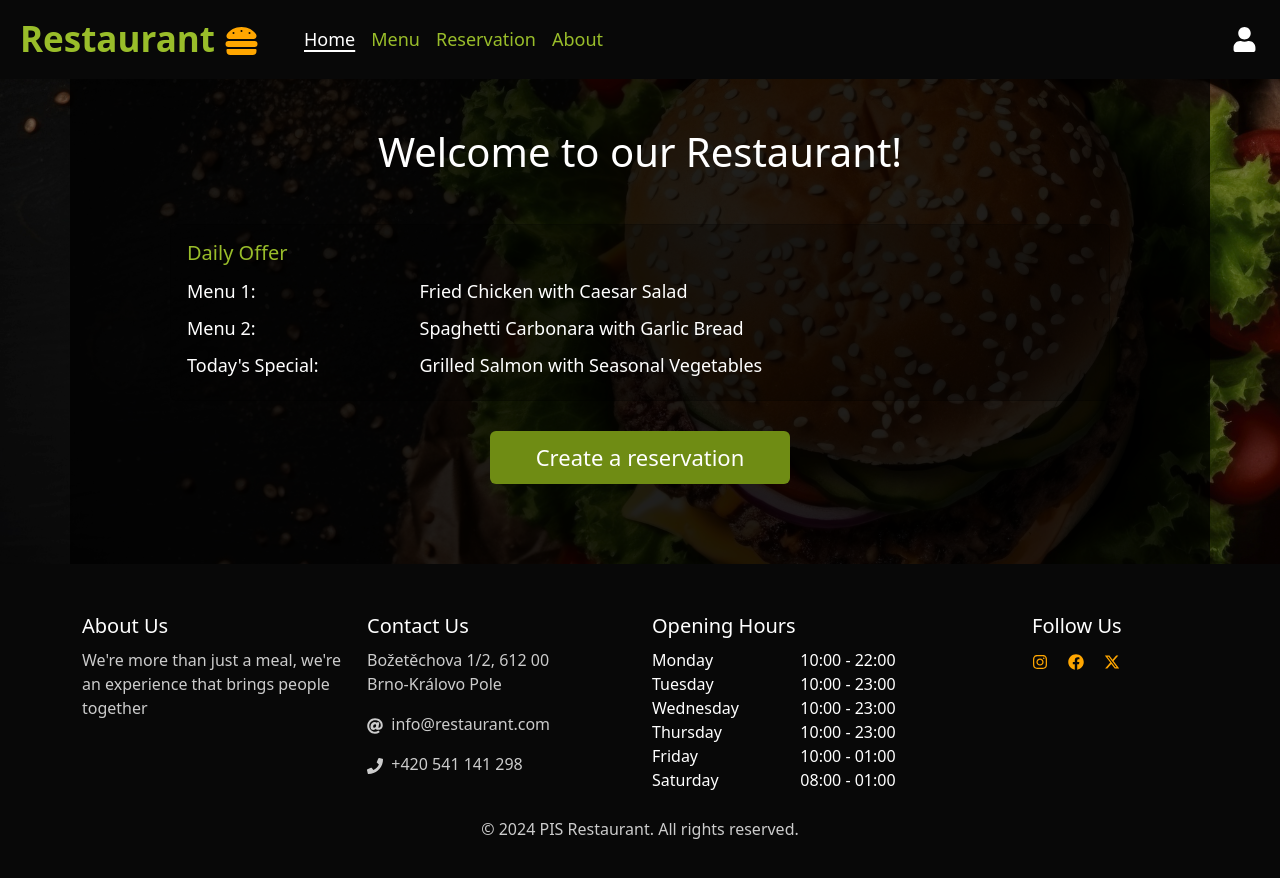
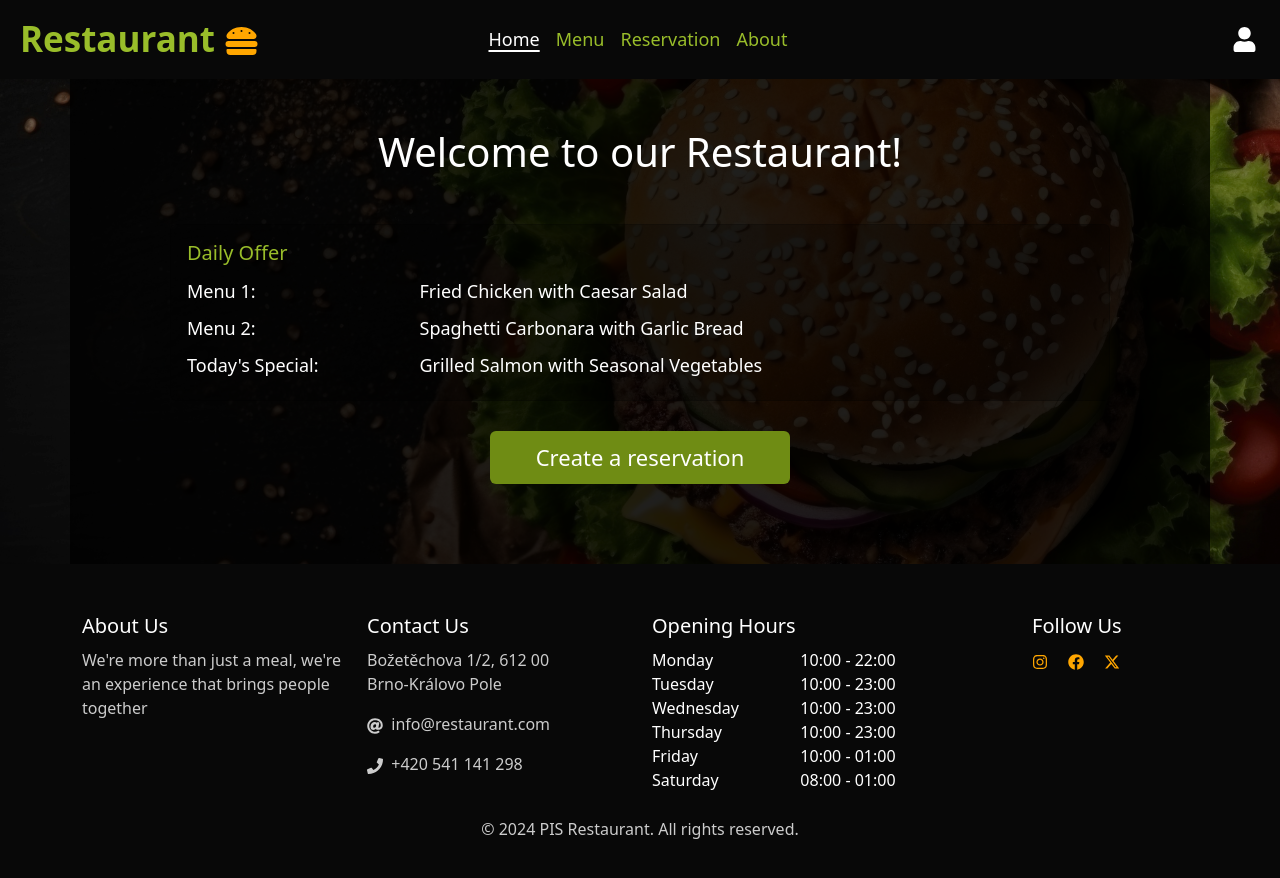
Before and after one commit to hungdojan/PIS_Project, a React (Create React App) app in the folder pis-frontend/: page / in a window 1280 px wide. Shown: the top 878 px of the page. Built offline with nearby package versions, Linux system fonts and the light colour scheme.

Commit message:
Fixing component CSS

```diff
--- a/pis-frontend/src/components/privateHeaderBar/PrivateHeaderBar.css
+++ b/pis-frontend/src/components/privateHeaderBar/PrivateHeaderBar.css
@@ -23,7 +23,7 @@
     border: none;
 }
 
-.buttons-bar {
+.buttons-private-bar {
     padding-right: 300px;
     margin: 0;
 }
```
